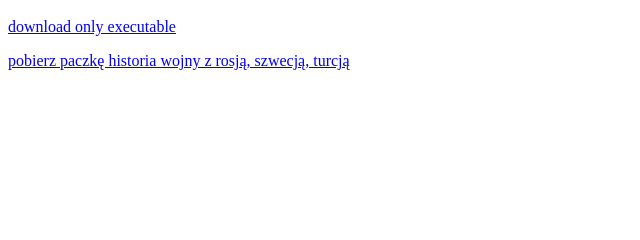
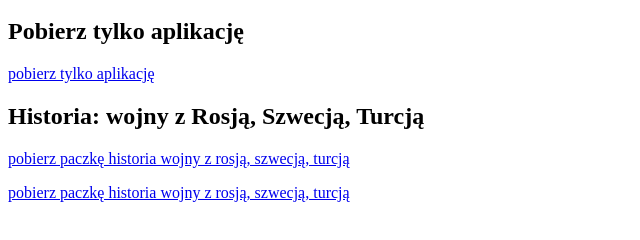
Before and after one commit to cat24a/cat24a.github.io, a plain HTML site: page nanoquiz/index.html in a window 1280 px wide. Shown: the part 48-288 px from the top of the page, without its empty margins (0-640 px from the left). Drawn offline with Linux system fonts and the light colour scheme.

Commit message:
Update index.html

```diff
--- a/nanoquiz/index.html
+++ b/nanoquiz/index.html
@@ -1,4 +1,7 @@
 <h1>NanoQuiz</h1>
-<p><a href="v/nanoquiz-v0.0.1.py" download="nanoquiz.py">download only executable</a></p>
+<h2>Pobierz tylko aplikację</h2>
+<p><a href="v/nanoquiz-v0.0.1.py" download="nanoquiz.py">pobierz tylko aplikację</a></p>
 
-<p><a href="v/nanoquiz_pack_historia_wojny_szwecja_rosja_turcja.zip" download="nanoquiz.zip">pobierz paczkę historia wojny z rosją, szwecją, turcją</a></p>
+<h2>Historia: wojny z Rosją, Szwecją, Turcją</h2>
+<p><a href="packs/nanoquiz_pack_historia_wojny_szwecja_rosja_turcja.zip" download="nanoquiz.zip">pobierz paczkę historia wojny z rosją, szwecją, turcją</a></p>
+<p><a href="packs/nanoquiz_q_historia_wojny_szwecja_rosja_turcja.zip" download="nanoquiz.zip">pobierz paczkę historia wojny z rosją, szwecją, turcją</a></p>
```
